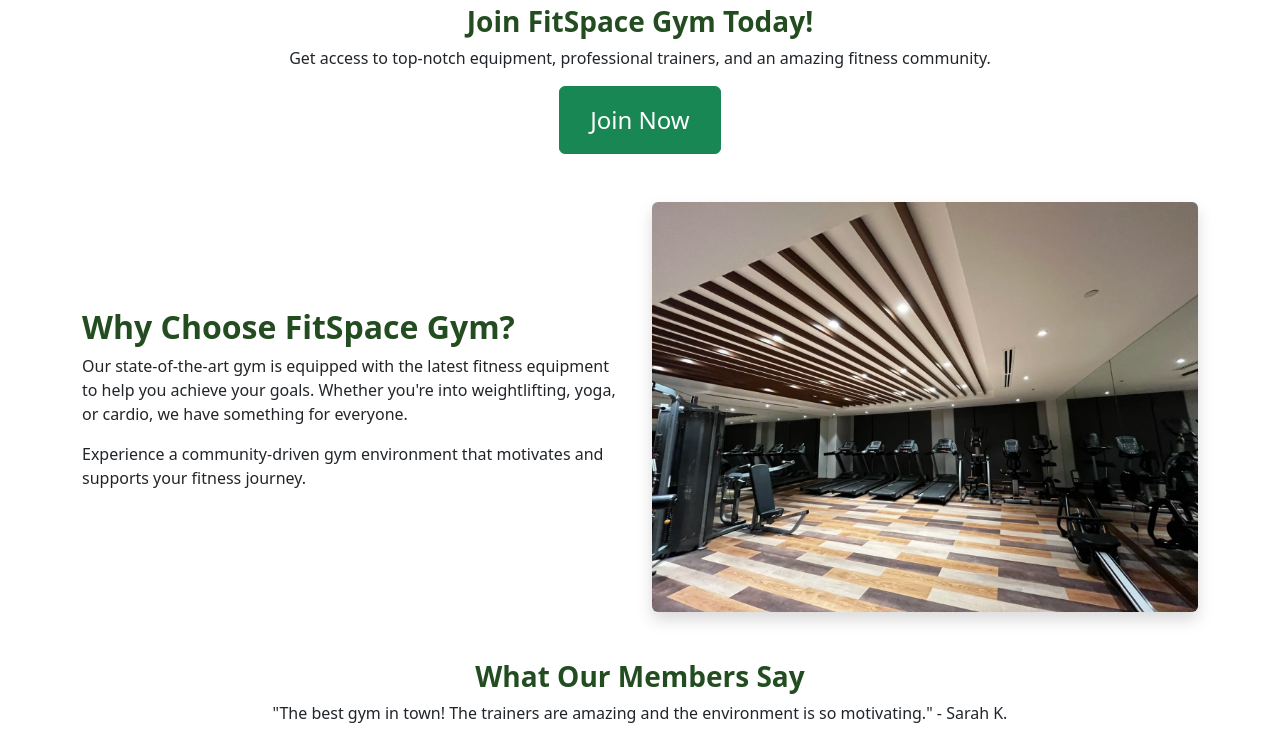
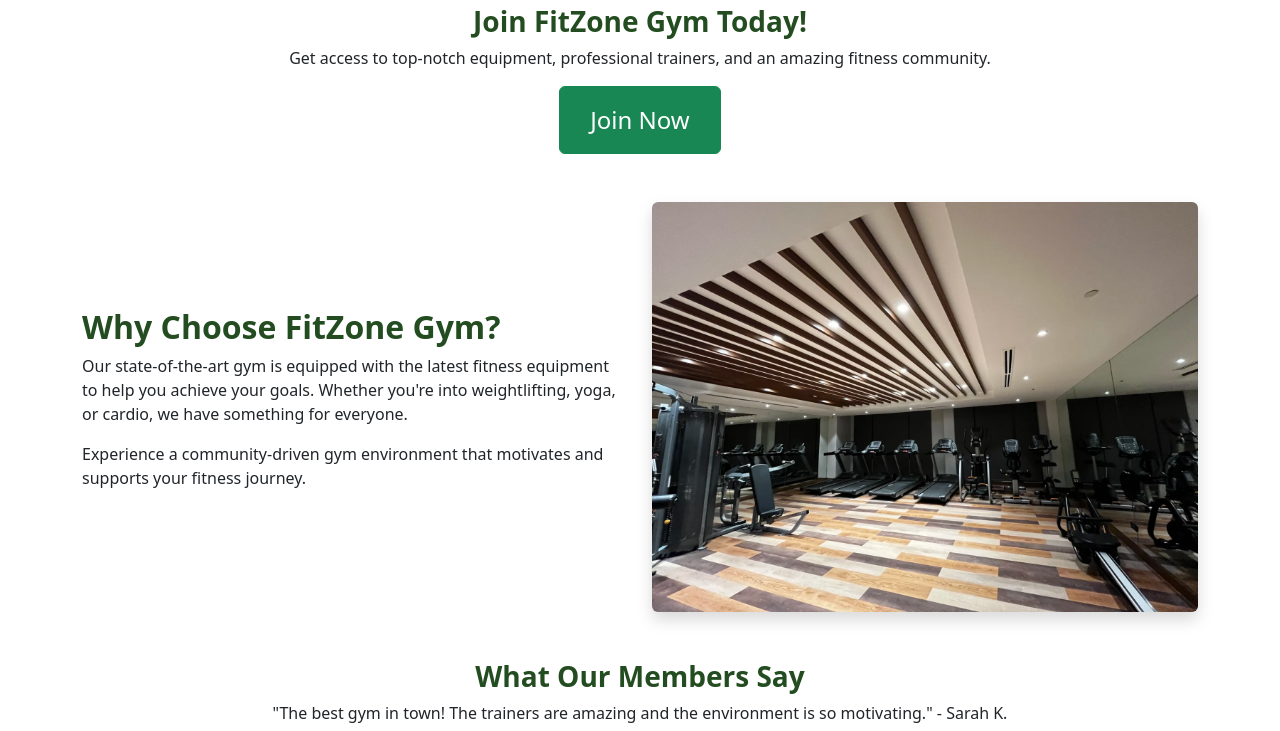
Before and after one commit to kehnrev/Week5_Bootstrap_Website, a website: page about.html in a window 1280 px wide. Shown: the part 69-800 px from the top of the page. Drawn offline with nearby package versions, Linux system fonts and the light colour scheme.

Commit message:
Update about.html

```diff
--- a/about.html
+++ b/about.html
@@ -91,7 +91,7 @@
     </section>
 
     <div class="container mt-5 text-center" id="about">
-      <h3 class="section-title">Join FitSpace Gym Today!</h3>
+      <h3 class="section-title">Join FitZone Gym Today!</h3>
       <p>
         Get access to top-notch equipment, professional trainers, and an amazing
         fitness community.
@@ -102,7 +102,7 @@
     <div class="container mt-5" id="services">
       <div class="row align-items-center">
         <div class="col-md-6">
-          <h2 class="section-title">Why Choose FitSpace Gym?</h2>
+          <h2 class="section-title">Why Choose FitZone Gym?</h2>
           <p>
             Our state-of-the-art gym is equipped with the latest fitness
             equipment to help you achieve your goals. Whether you're into
```
